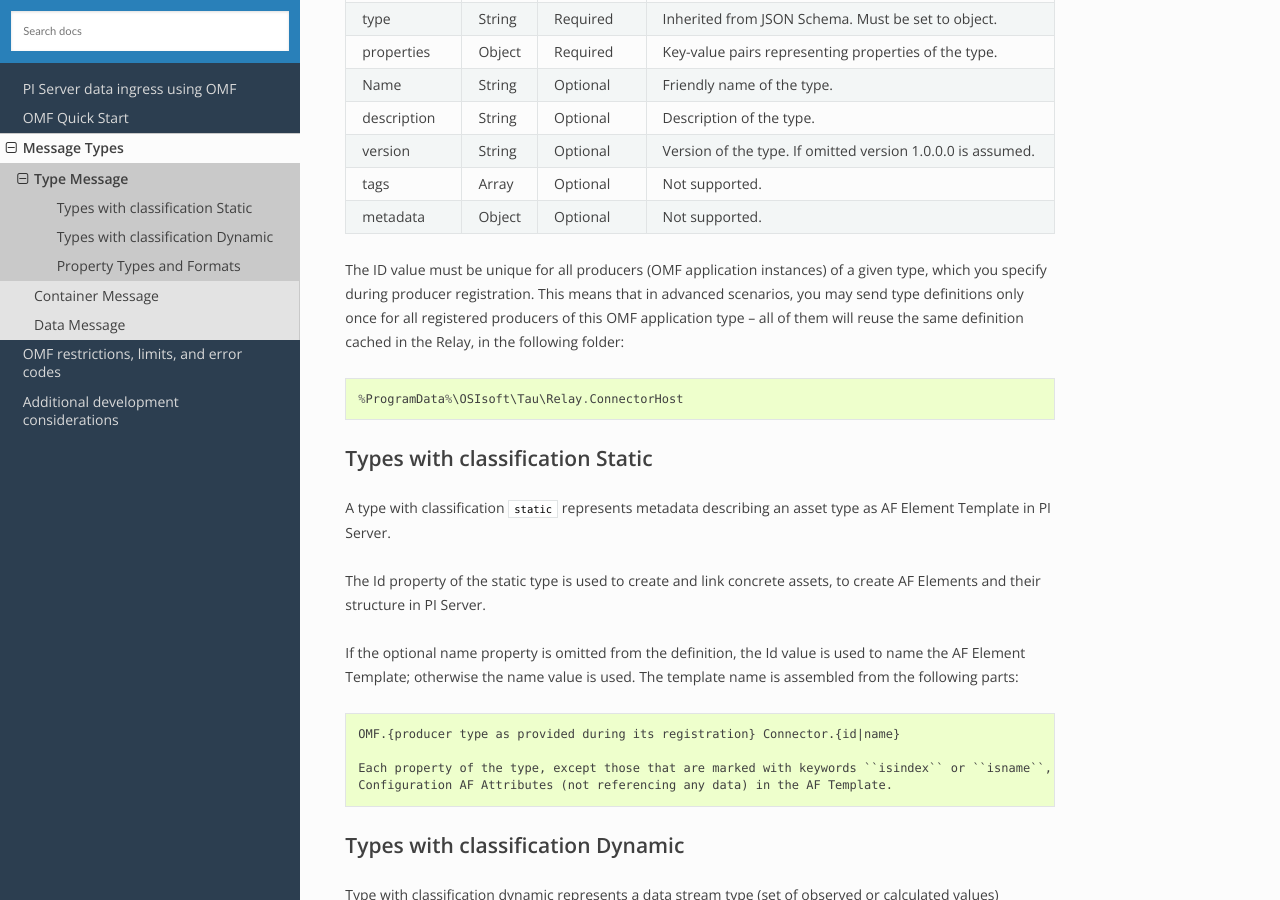
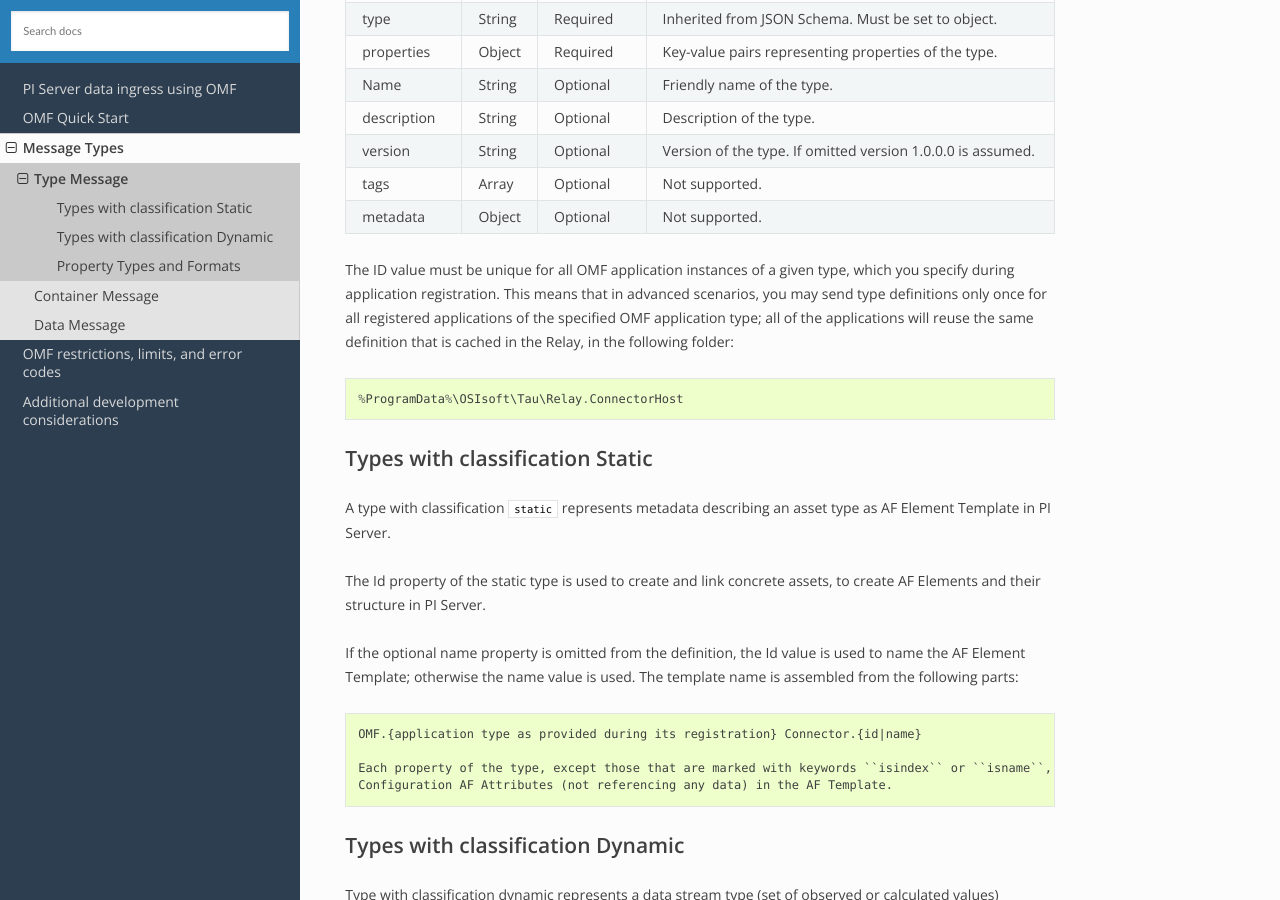
Before and after one commit to osisoft/OMF-Developer-Companion-Guide, a Sphinx documentation site: the page built from docs/OMF_Type_msg.rst, in a window 1280 px wide and 900 px high, scrolled down 338 px. Built offline with Sphinx 7.4.7 and the Read the Docs theme 2.0.0, drawn with Linux system fonts in a browser that asks for light colours.

Commit message:
Update OMF_Type_msg.rst

```diff
--- a/docs/OMF_Type_msg.rst
+++ b/docs/OMF_Type_msg.rst
@@ -28,10 +28,10 @@ The keywords in the type definition are interpreted as follows:
 +----------------+-------------+---------------+------------------------------------------------------------+
 
 
-The ID value must be unique for all producers (OMF application instances) of a given type, which you specify
-during producer registration. This means that in advanced scenarios, you may send type definitions only once
-for all registered producers of this OMF application type – all of them will reuse the same definition cached
-in the Relay, in the following folder:
+The ID value must be unique for all OMF application instances of a given type, which you specify
+during application registration. This means that in advanced scenarios, you may send type definitions only once
+for all registered applications of the specified OMF application type; all of the applications will reuse the
+same definition that is cached in the Relay, in the following folder:
 
 ::
 
@@ -51,7 +51,7 @@ Template; otherwise the name value is used. The template name is assembled from
 
 ::
 
-  OMF.{producer type as provided during its registration} Connector.{id|name}
+  OMF.{application type as provided during its registration} Connector.{id|name}
 
   Each property of the type, except those that are marked with keywords ``isindex`` or ``isname``, represent
   Configuration AF Attributes (not referencing any data) in the AF Template.
```
